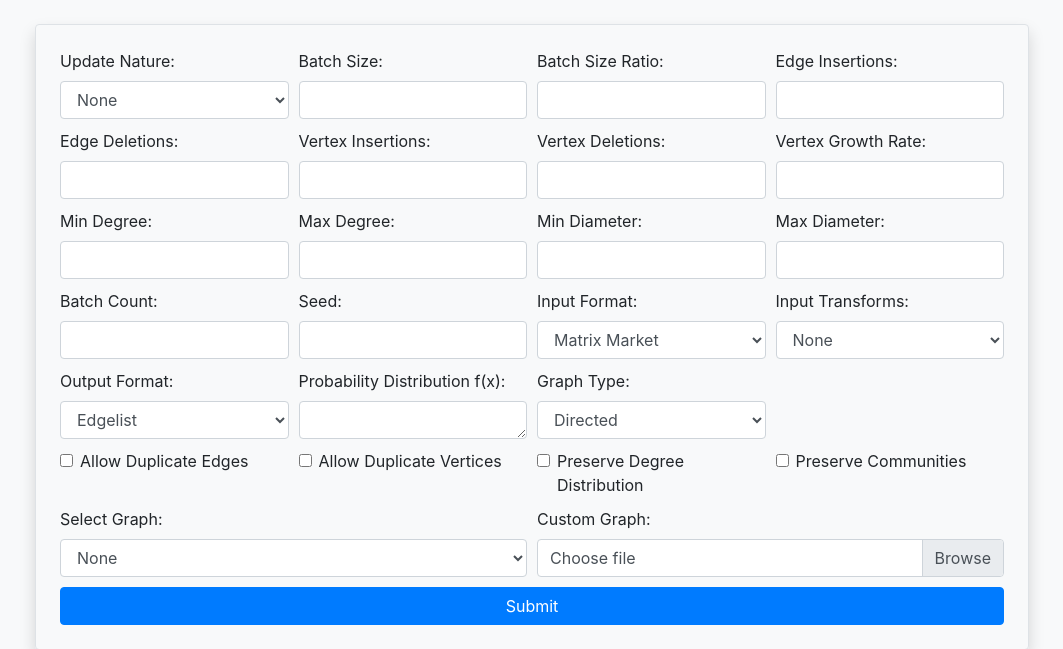
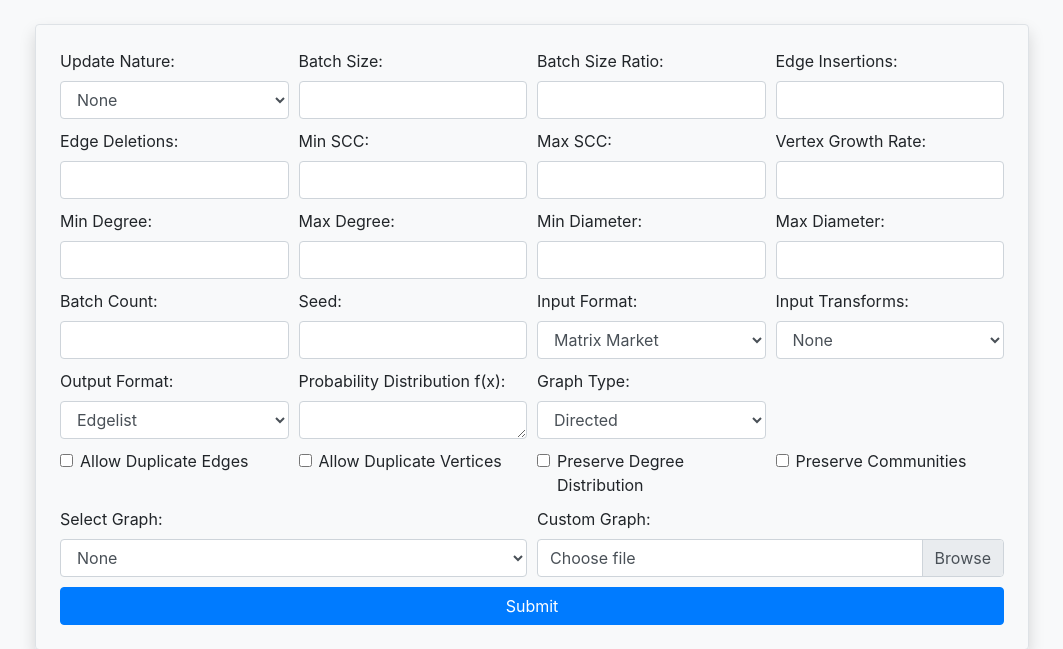
Before and after one commit to Rajendraprasad7/graph-generate-backend, a Django app: template django/dynamic_graphs/myapp/templates/home.html in a window 1280 px wide. Shown: the part 76-725 px from the top of the page, without its empty margins (108-1171 px from the left). Run offline with Django 3.2, Linux system fonts and the light colour scheme; the template is opened without the code that fills it, so the values that code supplies are empty; some libraries are stand-ins or nearby versions.

Commit message:
add scc and degree constrainst

```diff
--- a/django/dynamic_graphs/myapp/templates/home.html
+++ b/django/dynamic_graphs/myapp/templates/home.html
@@ -65,12 +65,12 @@
                     <input type="number" name="edge-deletions" class="form-control" id="edge-deletions" min="0" max="1" step="0.000001">
                 </div>
                 <div class="form-group col-6 col-md-4 col-lg-3">
-                    <label for="vertex-insertions" class="mr-2">Vertex Insertions:</label>
-                    <input type="number" name="vertex-insertions" class="form-control" id="vertex-insertions" min="0" max="1" step="0.000001">
+                    <label for="min-scc" class="mr-2">Min SCC:</label>
+                    <input type="number" name="min-scc" class="form-control" id="min-scc" min="0" step="1">
                 </div>
                 <div class="form-group col-6 col-md-4 col-lg-3">
-                    <label for="vertex-deletions" class="mr-2">Vertex Deletions:</label>
-                    <input type="number" name="vertex-deletions" class="form-control" id="vertex-deletions" min="0" max="1" step="0.000001">
+                    <label for="max-scc" class="mr-2">Max SCC:</label>
+                    <input type="number" name="max-scc" class="form-control" id="max-scc" min="0" step="1">
                 </div>
                 <div class="form-group col-6 col-md-4 col-lg-3">
                     <label for="vertex-growth-rate" class="mr-2">Vertex Growth Rate:</label>
```
Also changed, not shown: django/dynamic_graphs/myapp/views.py (+8 -4 lines), 1 other file.
